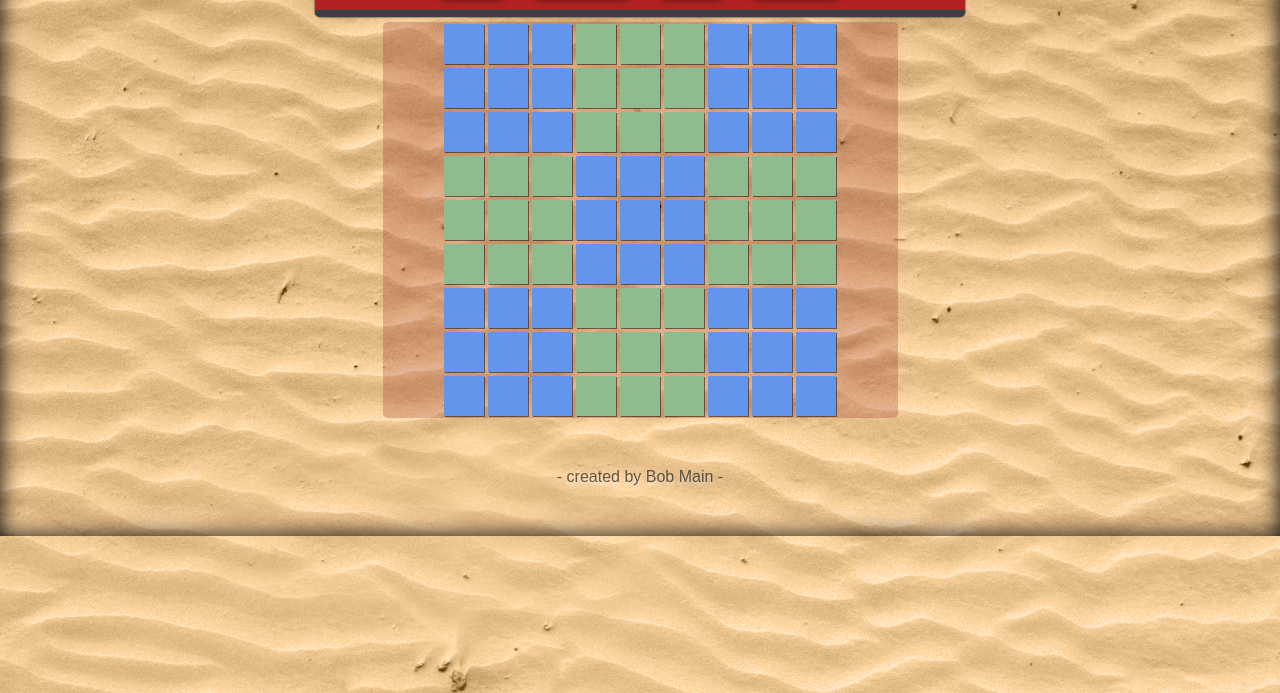
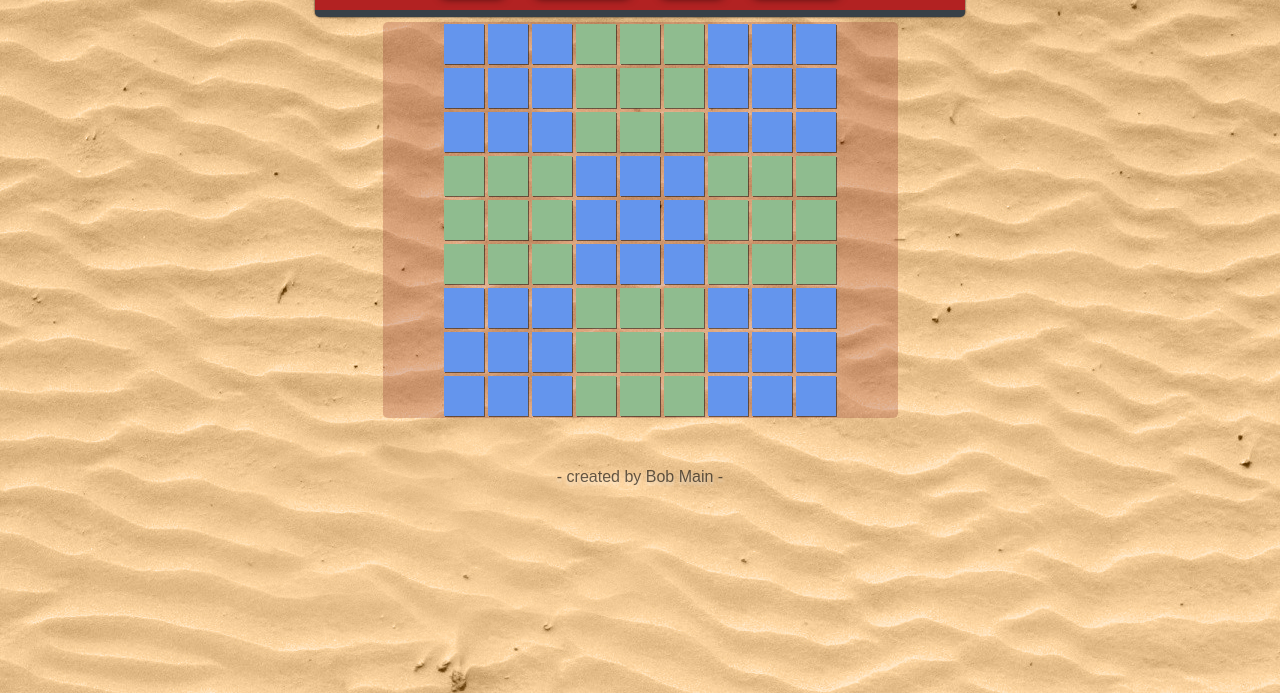
Before and after one commit to robbobfrh84/Sudoku, a plain HTML site: page sudoku.html in a window 1280 px wide. Shown: the part 107-800 px from the top of the page. Drawn offline with Linux system fonts and the light colour scheme.

Commit message:
removed shadows

```diff
--- a/sudoku.css
+++ b/sudoku.css
@@ -1,6 +1,6 @@
 html {
   background-image: url("sand-texture.jpg");
-  box-shadow: 0 0 25px black inset;
+  //box-shadow: 0 0 25px black inset;
   background-repeat: no-repeat;
 
 }
```
